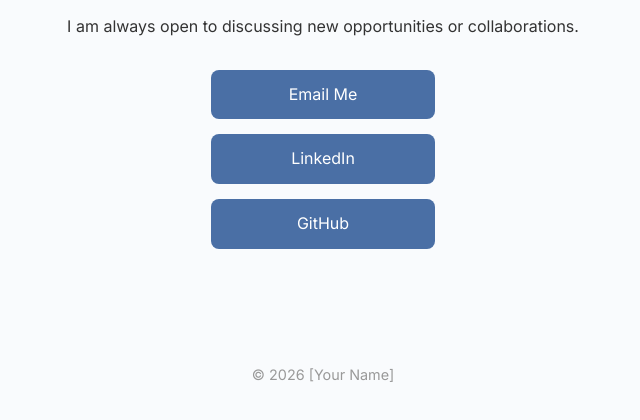
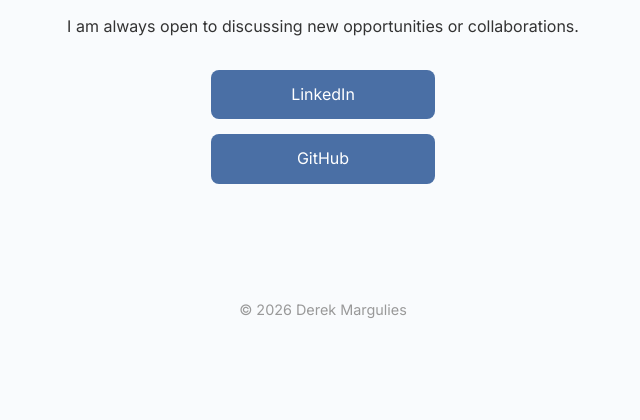
Before and after one commit to dlymarg/dlymarg.github.io, a plain HTML site: page links.html in a window 1280 px wide. Shown: the part 208-628 px from the top of the page, without its empty margins (317-957 px from the left). Drawn offline with Linux system fonts and the light colour scheme.

Commit message:
added personal links and name

```diff
--- a/links.html
+++ b/links.html
@@ -3,7 +3,7 @@
 <head>
     <meta charset="UTF-8">
     <meta name="viewport" content="width=device-width, initial-scale=1.0">
-    <title>Contact | Your Name</title>
+    <title>Contact | Derek Margulies</title>
     <link rel="stylesheet" href="style.css">
     <link href="https://fonts.googleapis.com/css2?family=Inter:wght@300;400;600&display=swap" rel="stylesheet">
 </head>
@@ -23,14 +23,14 @@
         <p>I am always open to discussing new opportunities or collaborations.</p>
 
         <div class="links-container">
-            <a href="mailto:your.email@example.com" class="link-btn">Email Me</a>
-            <a href="https://linkedin.com/in/yourusername" class="link-btn">LinkedIn</a>
-            <a href="https://github.com/yourusername" class="link-btn">GitHub</a>
+            <!-- <a href="mailto:your.email@example.com" class="link-btn">Email Me</a> -->
+            <a href="https://www.linkedin.com/in/derek-margulies/" class="link-btn">LinkedIn</a>
+            <a href="https://github.com/dlymarg" class="link-btn">GitHub</a>
         </div>
     </main>
 
     <footer>
-        <p>&copy; 2026 [Your Name]</p>
+        <p>&copy; 2026 Derek Margulies</p>
     </footer>
 </body>
 </html>
```
Also changed, not shown: index.html (+3 -3 lines), projects.html (+2 -2 lines), 1 other file.
